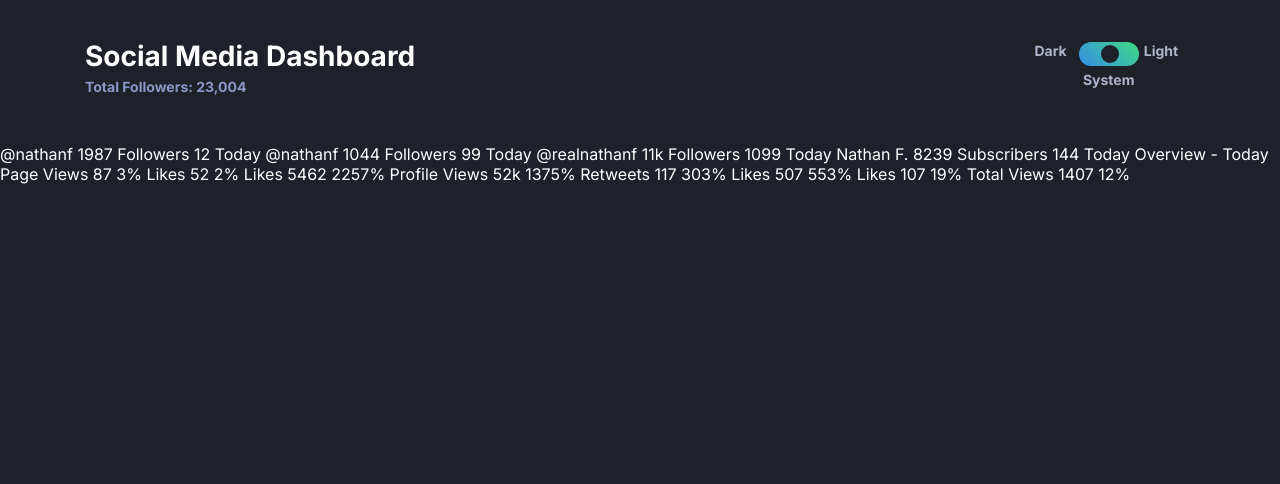
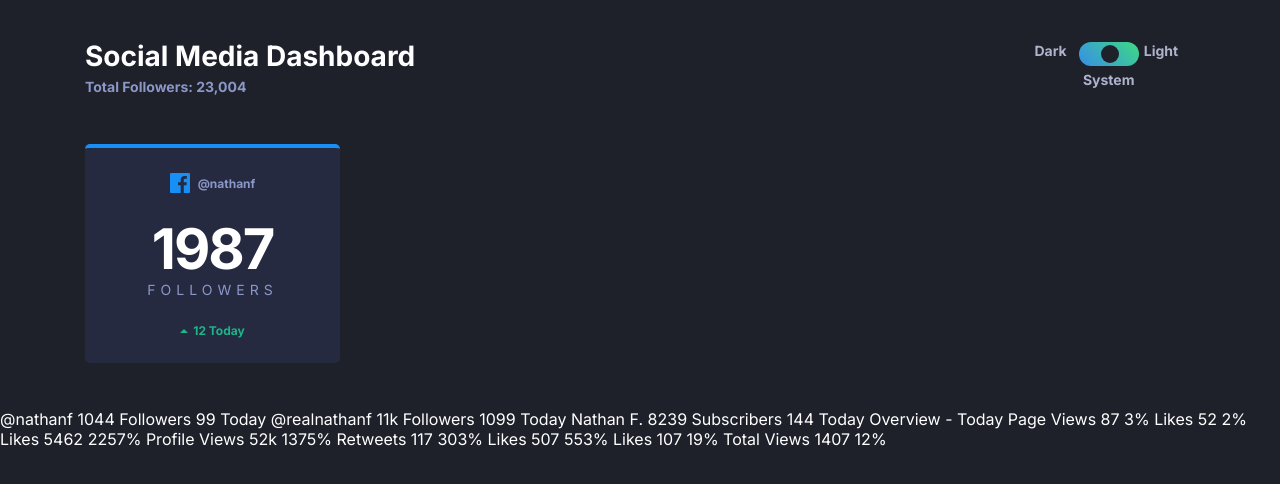
Before and after one commit to Sergo102/Social-Media-Dashboard, a website: page index.html in a window 1280 px wide. Drawn offline with Linux system fonts and the light colour scheme.

Commit message:
Doing styles for cards and finishing 1st card

```diff
--- a/app/scss/components/card.scss
+++ b/app/scss/components/card.scss
@@ -1,5 +1,102 @@
 @use '../util' as *;
 
 .card{
-  padding: rem(20);
+  background: var(--dark-card-bg);
+  color: var(--dark-text1);
+  width: rem(255); // TEMPORARY
+  text-align: center;
+  padding: rem(25);
+  border-radius: rem(5);
+  &--facebook{
+    border-top: rem(4) solid var(--facebook);
+  }
+
+  &--twitter{
+
+  }
+
+  &--instagram{
+
+  }
+
+  &--youtube{
+
+  }
+
+  &__platform{
+    display: flex;
+    justify-content: center;
+    align-items: center;
+    margin-bottom: rem(28);
+  }
+
+  &__icon{
+    display: inline-block;
+    height: rem(20);
+    margin-right: rem(8);
+    &--facebook{
+
+    }
+
+    &--twitter{
+
+    }
+
+    &--instagram{
+
+    }
+
+    &--youtube{
+
+    }
+  }
+
+  &__username{
+    display: inline-block;
+    font-weight: bold;
+    font-size: rem(12);
+  }
+
+  &__followers{
+    margin-bottom: rem(25);
+  }
+
+  &__count{
+    color: var(--dark-text2);
+    font-weight: 700;
+    letter-spacing: rem(-2);
+    line-height: 1;
+    margin-bottom: rem(4);
+    &--big{
+      font-size: rem(56);
+    }
+
+    &--small{
+
+    }
+  }
+
+  &__label{
+    font-size: rem(14);
+    font-weight: 400;
+    text-transform: uppercase;
+    letter-spacing: rem(5);
+    color: var(--dark-text1);
+  }
+
+  &__change{
+    font-size: rem(12);
+    font-weight: 700;
+    display: flex;
+    justify-content: center;
+    align-items: center;
+    &--up{
+      color: var(--limegreen);
+      gap: rem(5);
+    }
+
+    &--down{
+      color: var(--brightred);
+    }
+  }
 }
--- a/index.html
+++ b/index.html
@@ -37,11 +37,32 @@
   </header>
 
   <main>
-    <section>
+    <section class="container">
+      <div class="card card--facebook">
+        <div class="card__platform">
+          <img class="card__icon" src="Starter files/images/icon-facebook.svg" alt="Facebook">
+          <div class="card__username">
+            @nathanf
+          </div>
+        </div>
+        <div class="card__followers">
+          <div class="card__count card__count--big">
+            1987
+          </div>
+          <div class="card__label">
+            Followers
+          </div>
+        </div>
+        <div class="card__change card__change--up">
+          <img src="Starter files/images/icon-up.svg" alt="up arrow">
+          <div class="card__number">
+            12 Today
+          </div>
+        </div>
+      </div>
+    </section>
 
-    </section>
-    @nathanf 1987 Followers 12 Today @nathanf 1044 Followers
-    99 Today @realnathanf 11k Followers 1099 Today Nathan F.
+    @nathanf 1044 Followers 99 Today @realnathanf 11k Followers 1099 Today Nathan F.
     8239 Subscribers 144 Today Overview - Today Page Views 87 3%
     Likes 52 2% Likes 5462 2257% Profile Views 52k 1375% Retweets
     117 303% Likes 507 553% Likes 107 19% Total Views 1407 12%
```
Also changed, not shown: dist/style.css, 1 other file.
